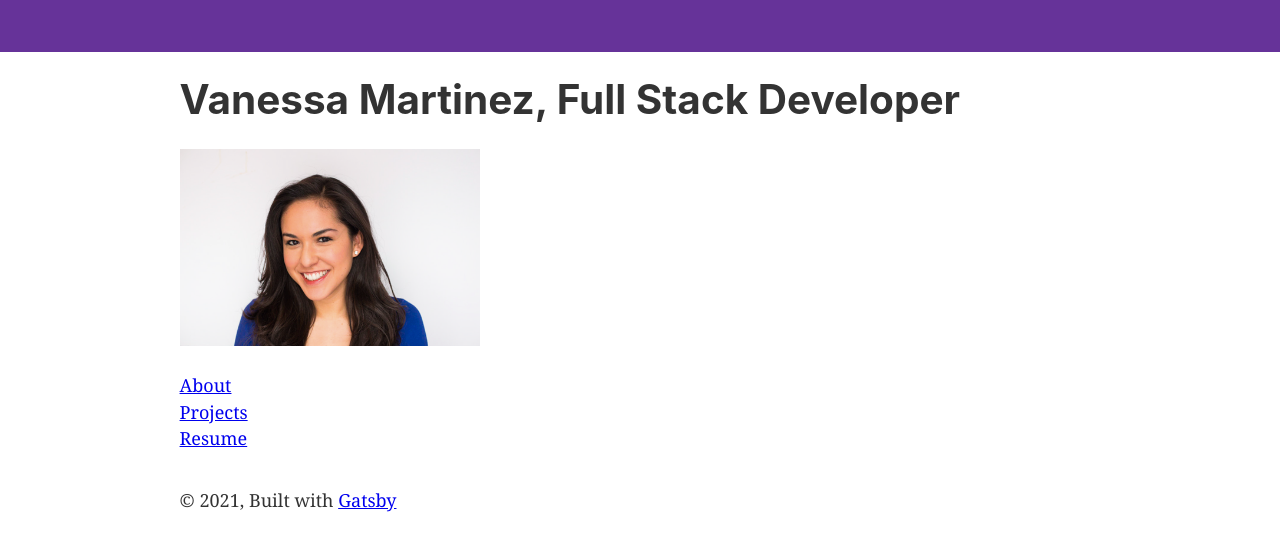
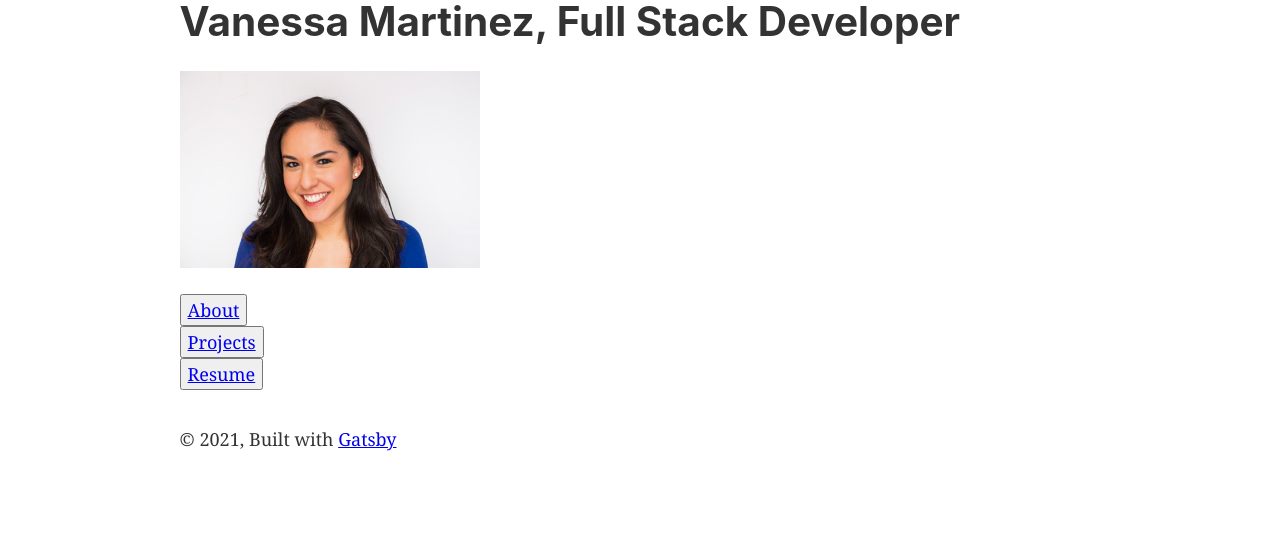
Before and after one commit to vmar13/portfolio, a Gatsby site: page / in a window 1280 px wide. Built offline with nearby package versions, Linux system fonts and the light colour scheme; Gatsby itself is replaced by a stand-in of ours.

Commit message:
created buttons for nav links on homepg

```diff
--- a/src/components/layout.js
+++ b/src/components/layout.js
@@ -25,7 +25,7 @@ const Layout = ({ children }) => {
 
   return (
     <>
-      <Header siteTitle={data.site.siteMetadata?.title || `Title`} />
+      {/* <Header siteTitle={data.site.siteMetadata?.title || `Title`} /> */}
       <div
         style={{
           margin: `0 auto`,
--- a/src/pages/index.js
+++ b/src/pages/index.js
@@ -13,9 +13,9 @@ const IndexPage = () => (
     <div style={{ maxWidth: `300px`, marginBottom: `1.45rem` }}>
       <Image />
     </div>
-    <Link to="/about/">About</Link> <br />
-    <Link to="/projects/">Projects</Link> <br />
-    <Link to="/resume/">Resume</Link>
+    <button><Link to="/about/">About</Link></button> <br />
+    <button><Link to="/projects/">Projects</Link></button> <br />
+    <button><Link to="/resume/">Resume</Link></button> <br />
 
   </Layout>
 )
```
